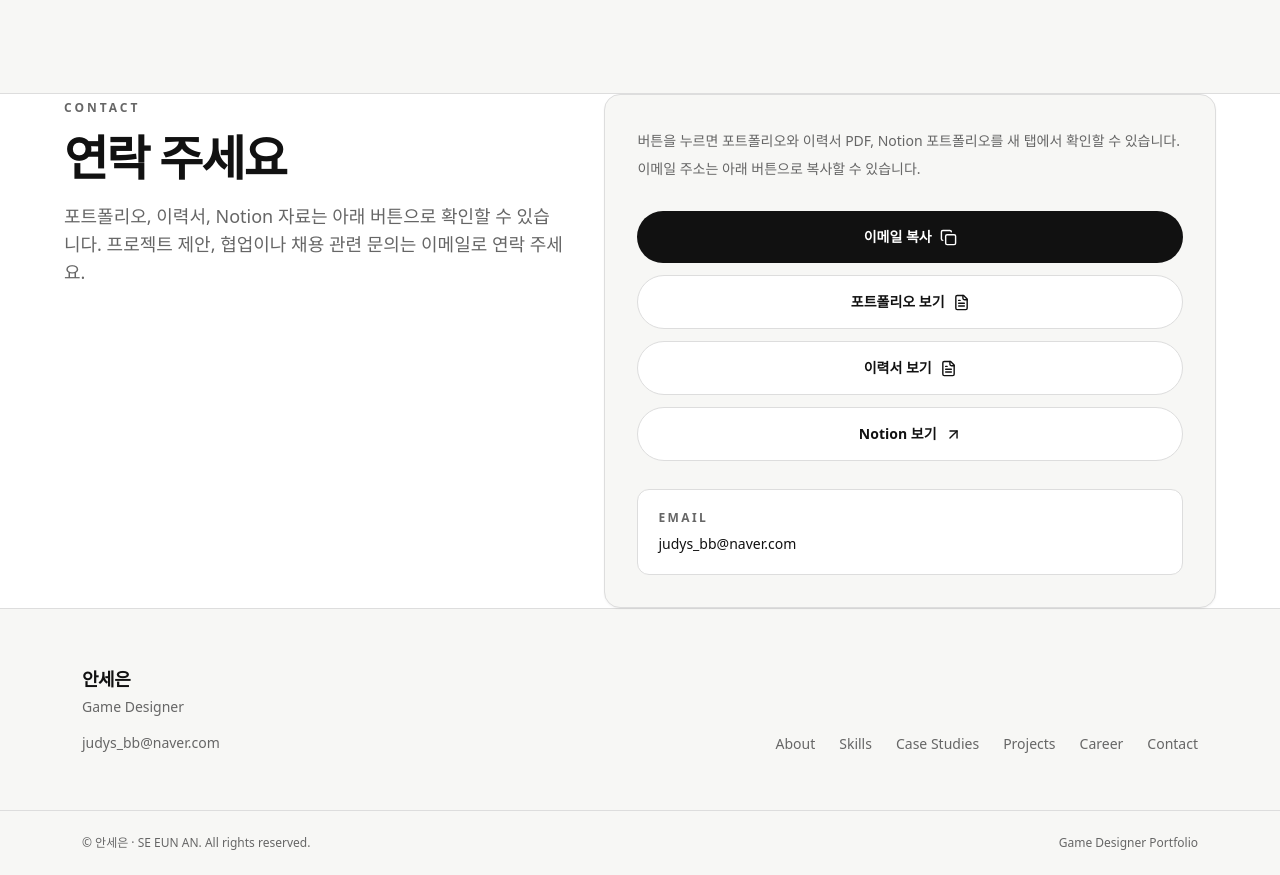
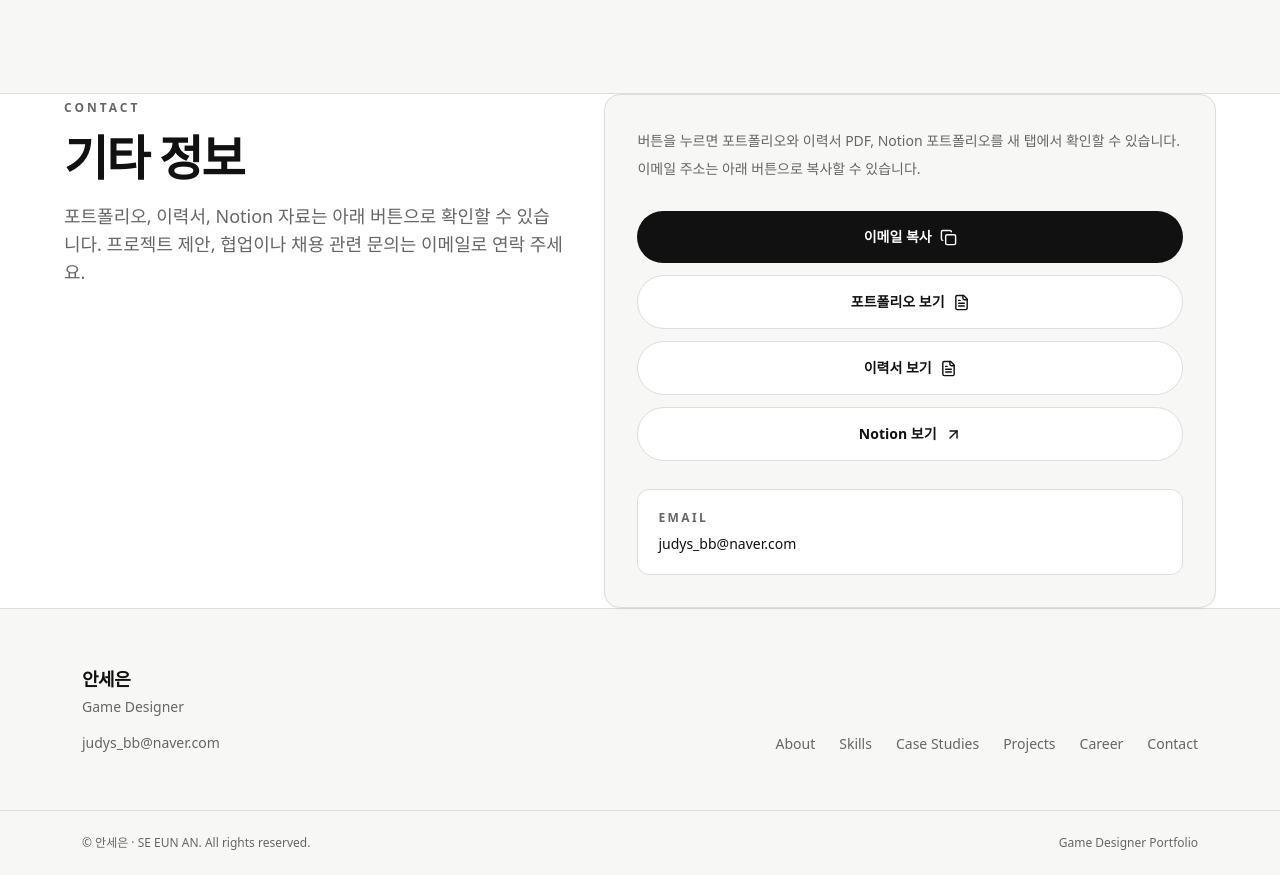
Before and after one commit to haehaejjang/website, a Next.js app: page / in a window 1280 px wide. Shown: the part 10820-11695 px from the top of the page. Built offline with nearby package versions, Linux system fonts and the light colour scheme.

Commit message:
Update Contact.tsx

```diff
--- a/src/components/sections/Contact.tsx
+++ b/src/components/sections/Contact.tsx
@@ -26,7 +26,7 @@ export function Contact() {
         <div className="max-w-lg">
           <SectionTitle
             eyebrow="CONTACT"
-            title="연락 주세요"
+            title="기타 정보"
             description="포트폴리오, 이력서, Notion 자료는 아래 버튼으로 확인할 수 있습니다. 프로젝트 제안, 협업이나 채용 관련 문의는 이메일로 연락 주세요."
           />
         </div>
```
